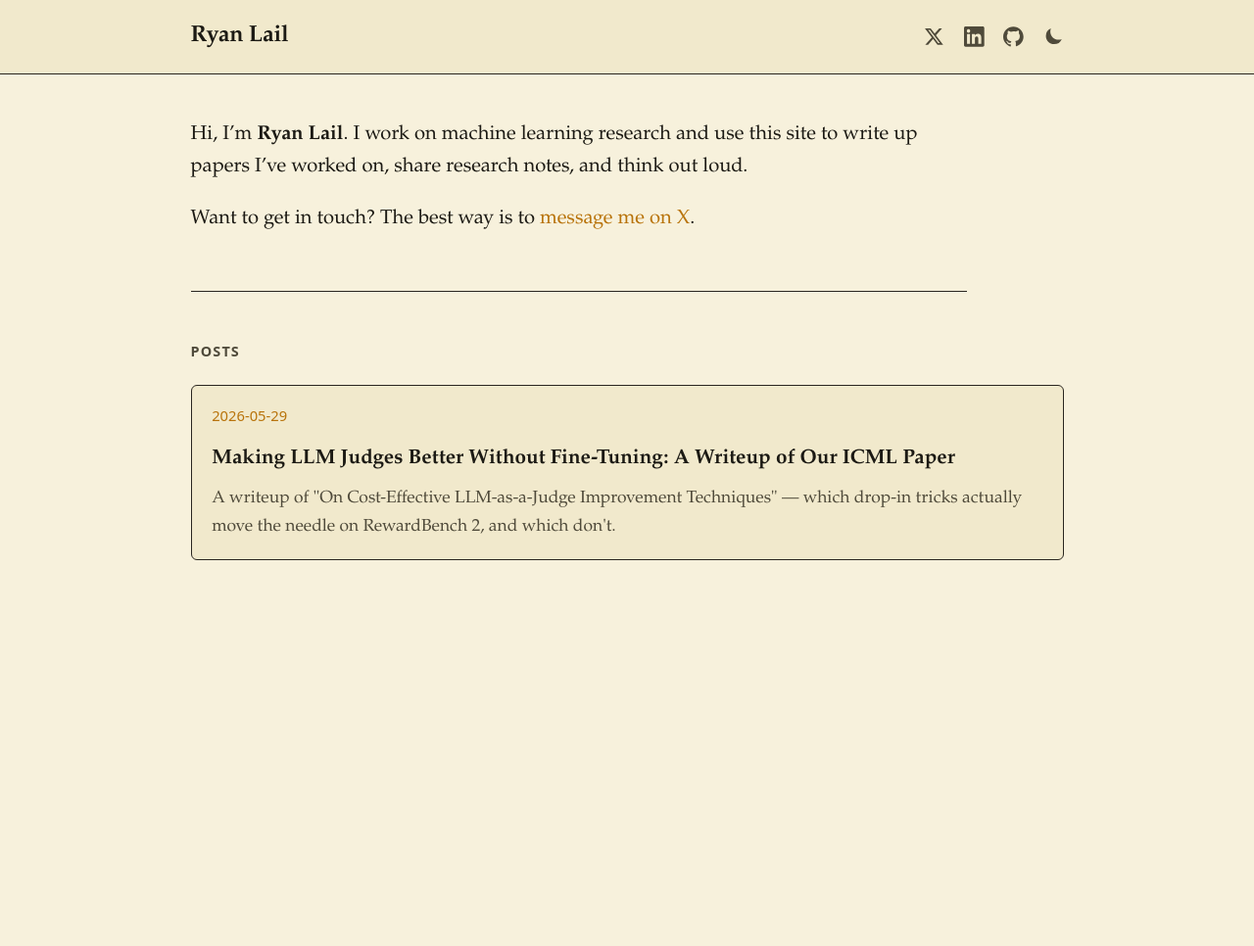
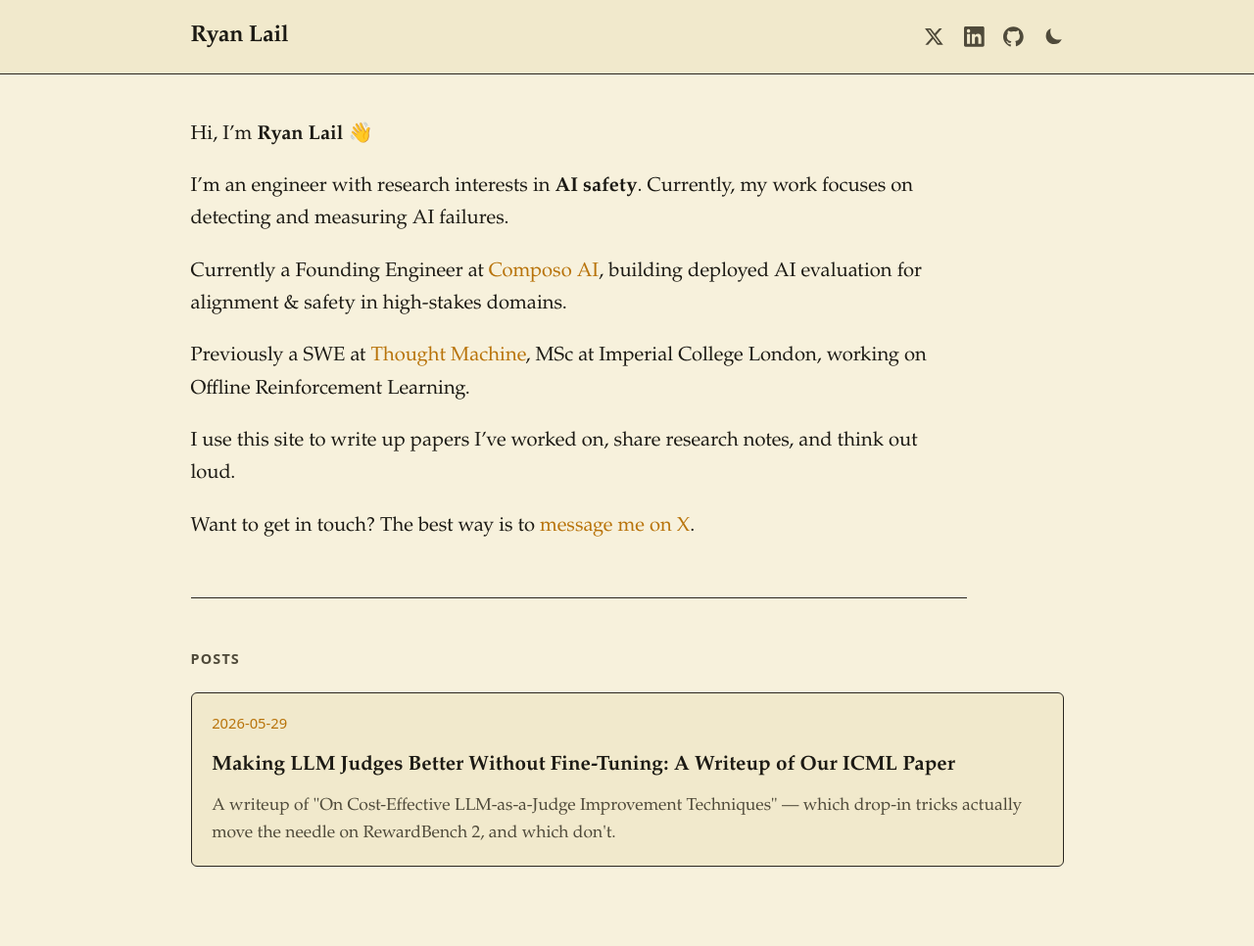
Before and after one commit to ryanlail/ryanlail.github.io, a Jekyll site: the page built from index.md, in a window 1280 px wide. Shown: the whole page at 98% size. Built offline with Jekyll 4.4.1, drawn with Linux system fonts in a browser that asks for light colours; before the commit the page ends 900 px from its top, so only the background shows below that.

Commit message:
Sync profile README intro into the home page
Pull the bio from the ryanlail/ryanlail GitHub profile README onto the
home intro (AI-safety focus, Composo AI, Thought Machine / Imperial),
placed above the line describing what the site is for. Fold the duplicate
"Hi, I'm Ryan" greeting into one line rather than repeat it.

https://claude.ai/code/session_01LNPZQ6oJBeKCMRmutoc3d4

```diff
--- a/index.md
+++ b/index.md
@@ -3,8 +3,19 @@ layout: home
 hide_footer: true
 ---
 
-Hi, I'm **Ryan Lail**. I work on machine learning research and use this site to
-write up papers I've worked on, share research notes, and think out loud.
+Hi, I'm **Ryan Lail** 👋
+
+I'm an engineer with research interests in **AI safety**. Currently, my work
+focuses on detecting and measuring AI failures.
+
+Currently a Founding Engineer at [Composo AI](https://composo.ai), building
+deployed AI evaluation for alignment & safety in high-stakes domains.
+
+Previously a SWE at [Thought Machine](https://www.thoughtmachine.net/), MSc at
+Imperial College London, working on Offline Reinforcement Learning.
+
+I use this site to write up papers I've worked on, share research notes, and
+think out loud.
 
 Want to get in touch? The best way is to
 [message me on X](https://x.com/ryan__lail).
```
